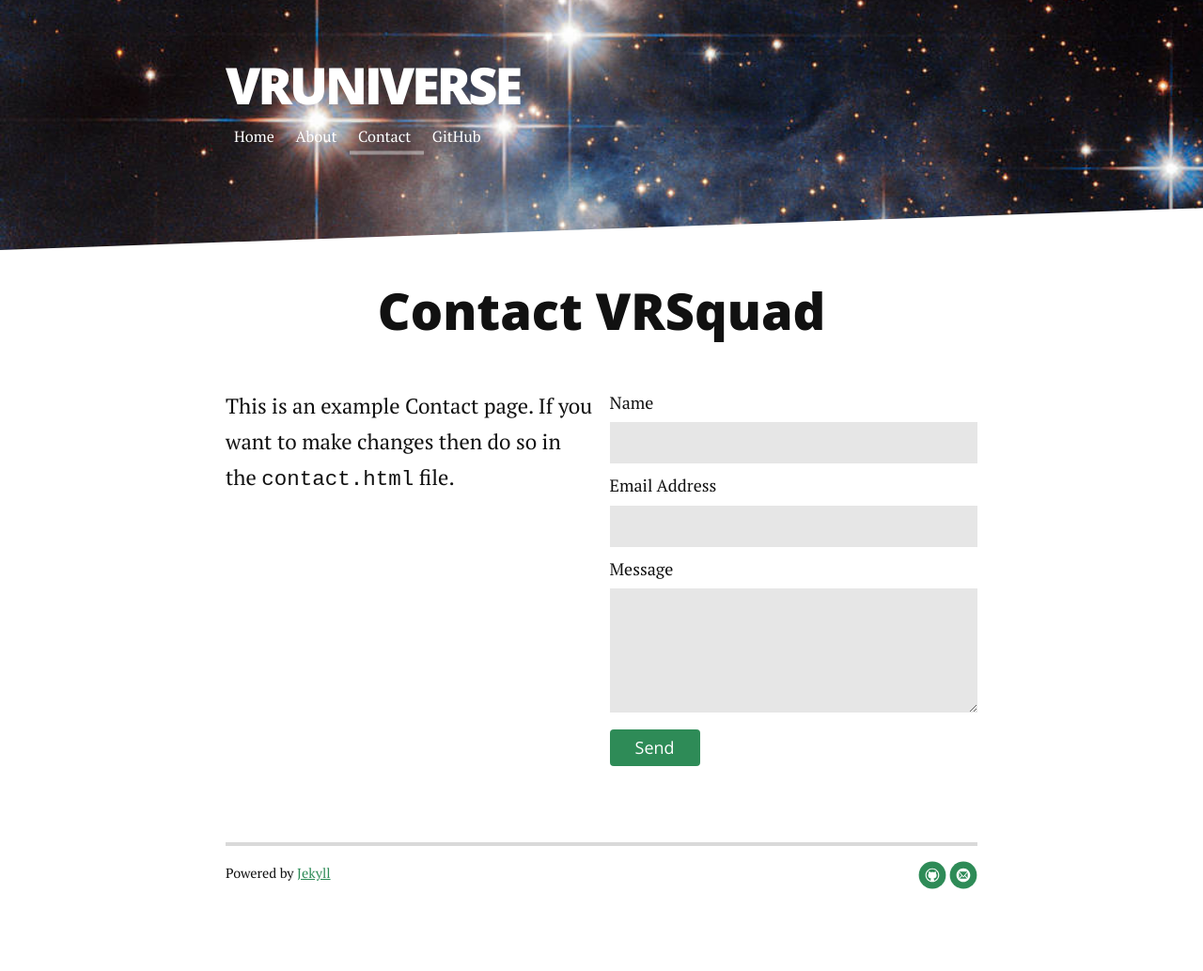
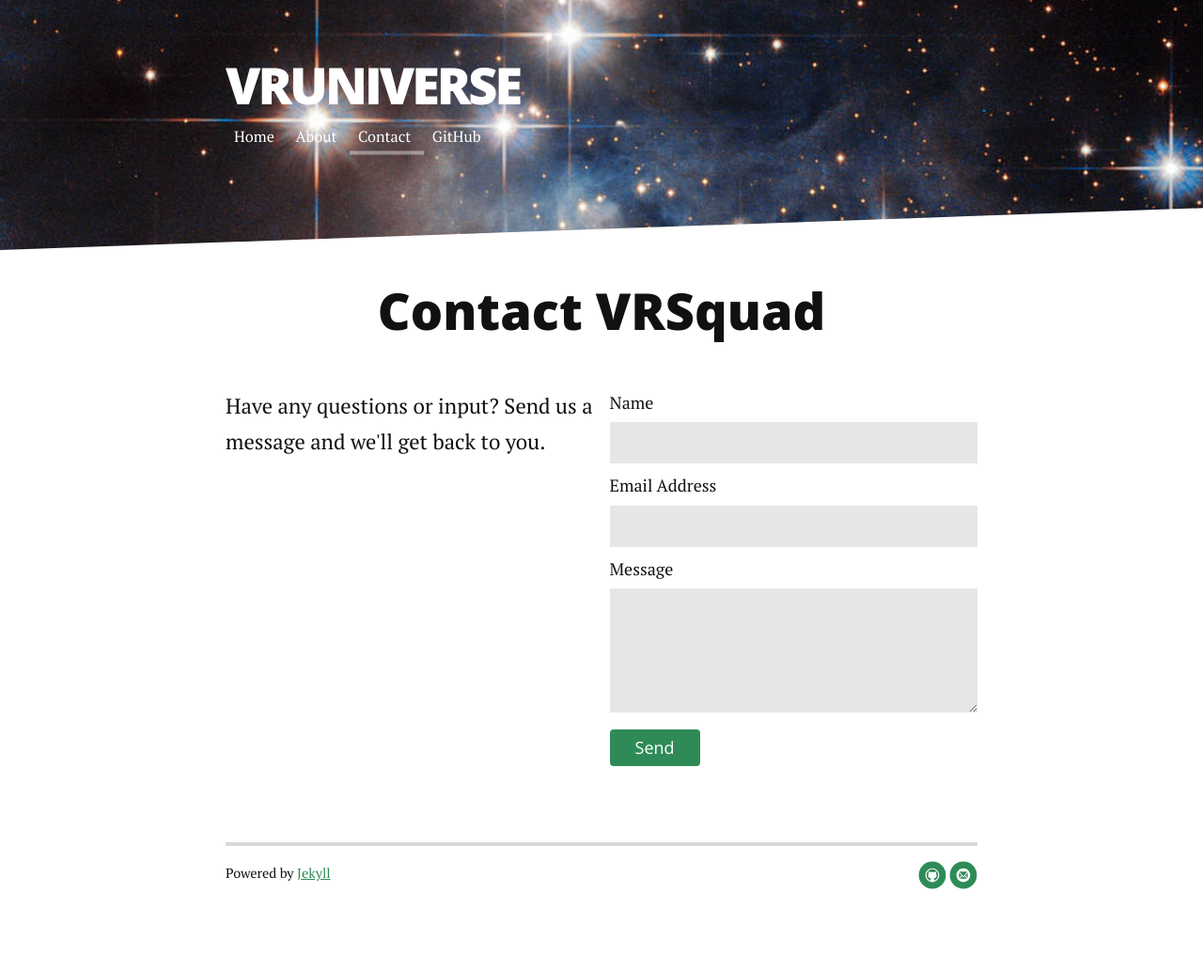
Before and after one commit to nicolem/VRUniverse, a Jekyll site: the page built from contact.md, in a window 1280 px wide. Shown: the whole page at 94% size. Built offline with Jekyll 4.4.1, drawn with Linux system fonts in a browser that asks for light colours; nearby versions of some CDN libraries.

Commit message:
Update contact.md

```diff
--- a/contact.md
+++ b/contact.md
@@ -6,7 +6,7 @@
 <div id="contact">
   <h1 class="pageTitle">Contact VRSquad</h1>
   <div class="contactContent">
-    <p class="intro">This is an example Contact page. If you want to make changes then do so in the <code>contact.html</code> file.</p>
+    <p class="intro">Have any questions or input? Send us a message and we'll get back to you.</p>
 
   </div>
   <form action="http://formspree.io/nicole.maneth@gmail.com" method="POST">
```
